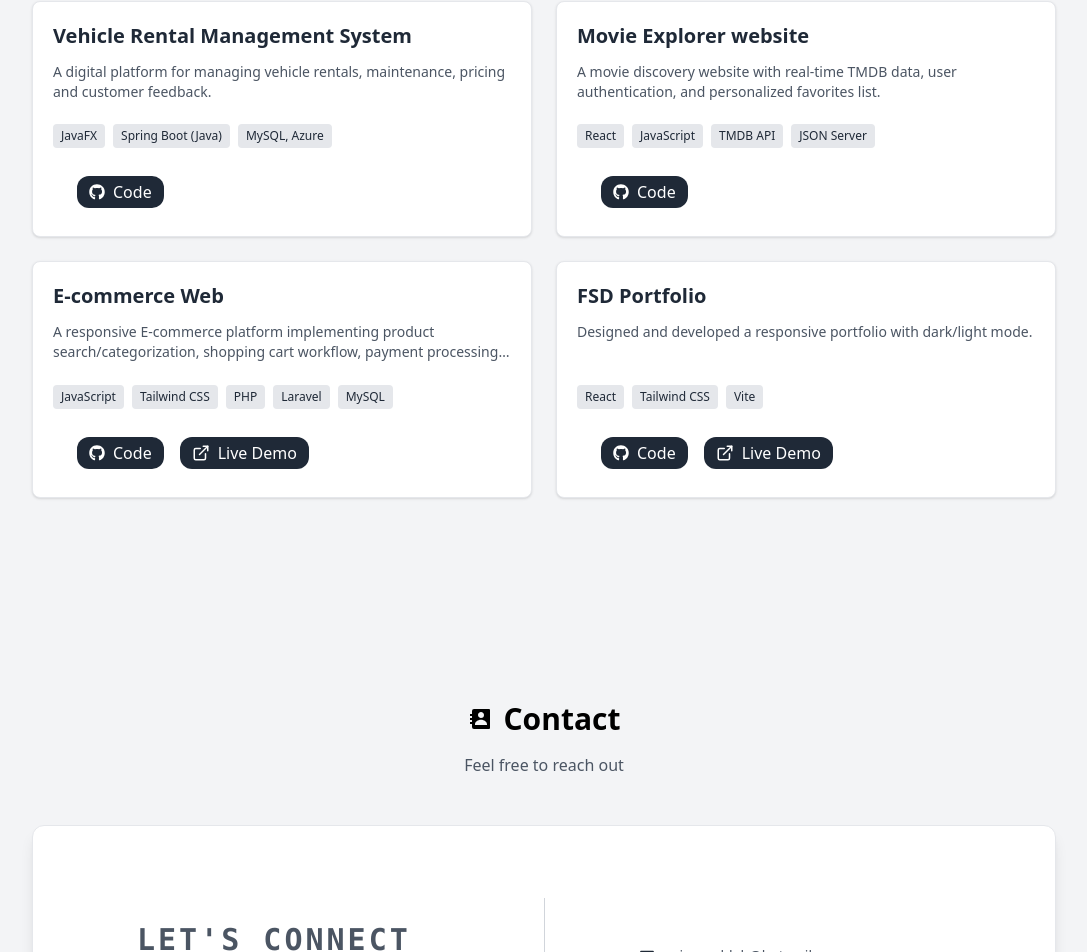
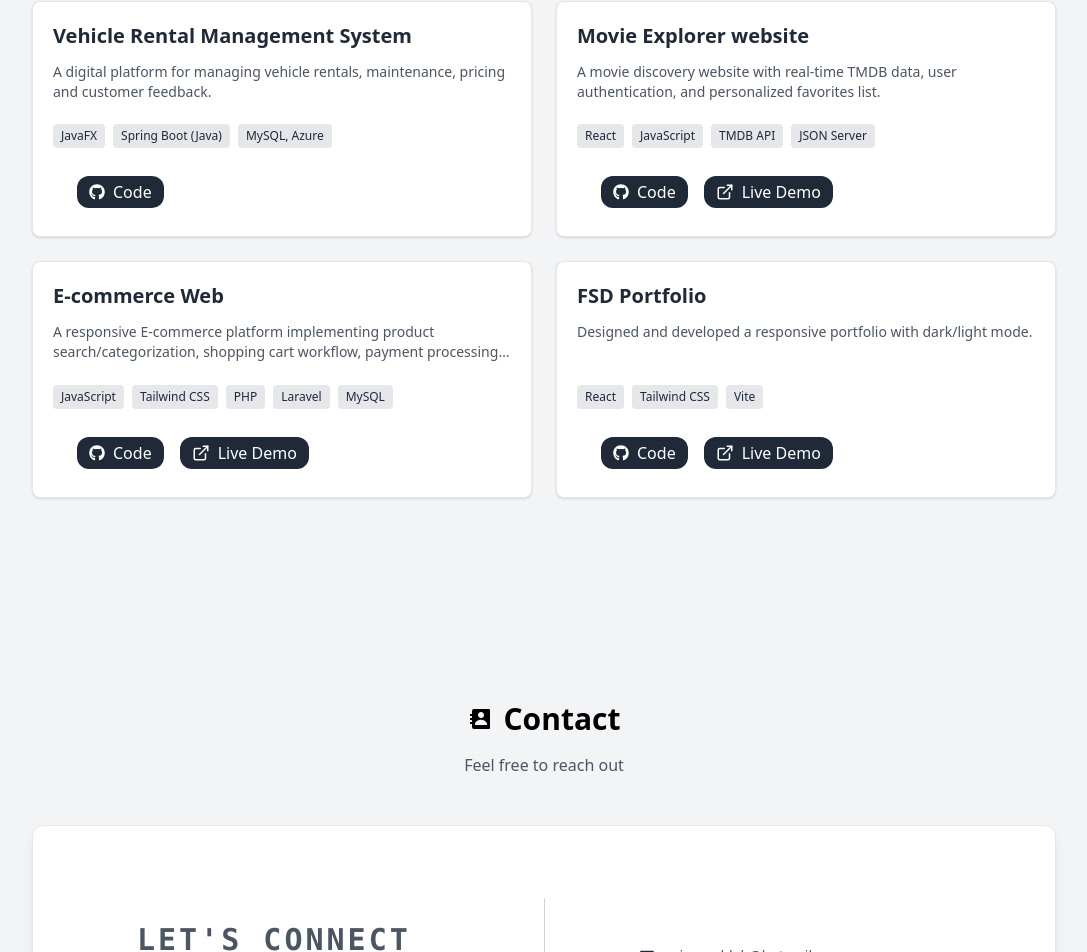
Before and after one commit to fullStackAmir/my-portfolio, a React (Vite) app: page / in a window 1280 px wide. Shown: the part 2889-3841 px from the top of the page, without its empty margins (96-1183 px from the left). Built offline with nearby package versions, Linux system fonts and the light colour scheme.

Commit message:
url movie Explorer

```diff
--- a/src/sections/Projects.jsx
+++ b/src/sections/Projects.jsx
@@ -15,7 +15,7 @@ const projects = [
     description: 'A movie discovery website with real-time TMDB data, user authentication, and personalized favorites list.',
     tags: ['React', 'JavaScript', 'TMDB API', 'JSON Server'],
     githubUrl: "https://github.com/Hitao1623/movie-explorer.git",
-    demoUrl: ""
+    demoUrl: "movie-explorer-sandy.vercel.app"
   },
   {
     title: 'E-commerce Web',
```
